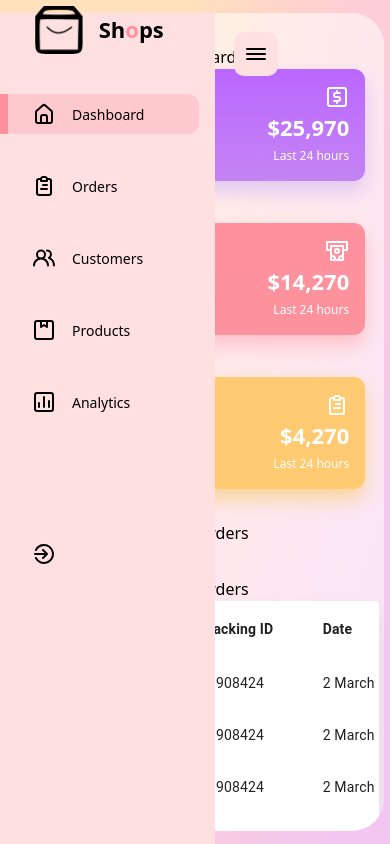
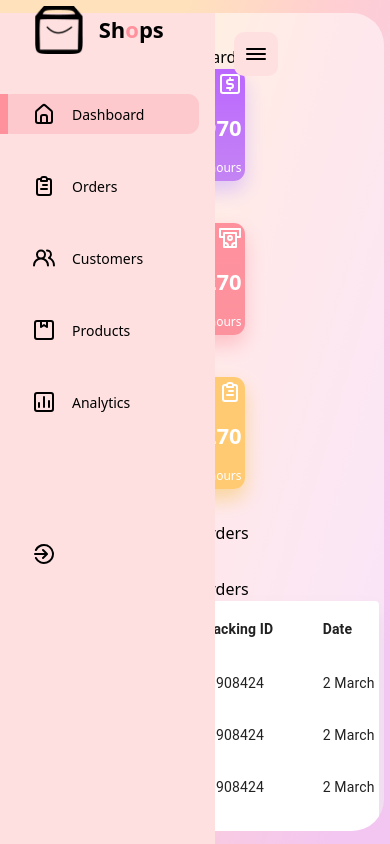
Before and after one commit to jahedasultana/Health-Track, a React (Vite) app in the folder client/: page /dashboard in a window 390 px wide. Built offline with nearby package versions, Linux system fonts and the light colour scheme.

Commit message:
fix responsive

```diff
--- a/client/src/dashboard/cards/Cards.css
+++ b/client/src/dashboard/cards/Cards.css
@@ -3,7 +3,7 @@
     gap: 10px;
   }
   .parentContainer{
-    width: 100%;
+    width: 220px;
   }
 
   @media screen and (max-width: 1200px) {
--- a/client/src/dashboard/cards/card/Card.css
+++ b/client/src/dashboard/cards/card/Card.css
@@ -4,7 +4,7 @@
     height: 7rem !important;
     border-radius: 0.7rem;
     color: white;
-    padding: 1rem;
+    padding: 0.2rem;
     position: relative;
     cursor: pointer;
   }
@@ -37,7 +37,7 @@
   }
 
   .radialBar > span {
-    font-size: 17px;
+    font-size: 16px;
     font-weight: bold;
   }
 
```
